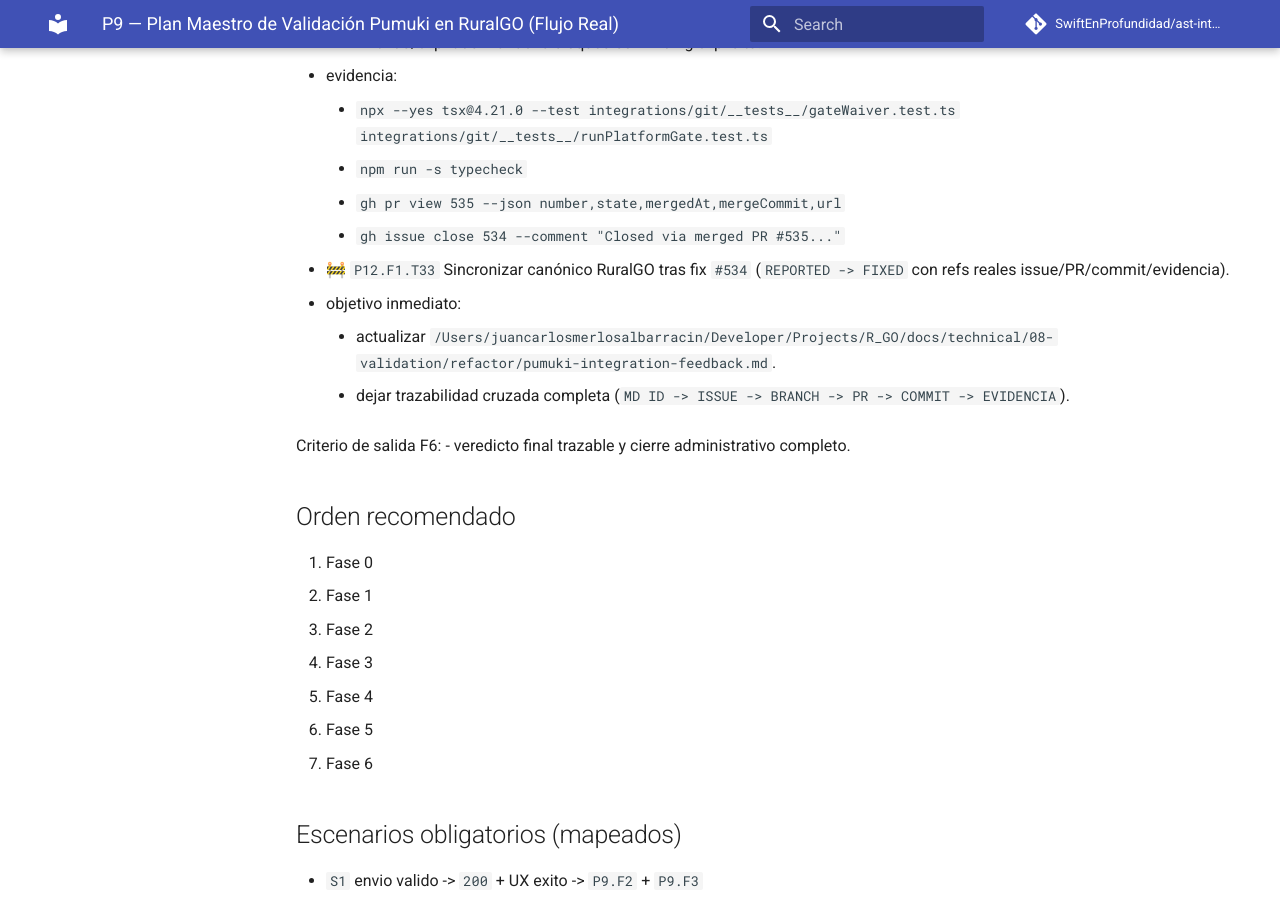
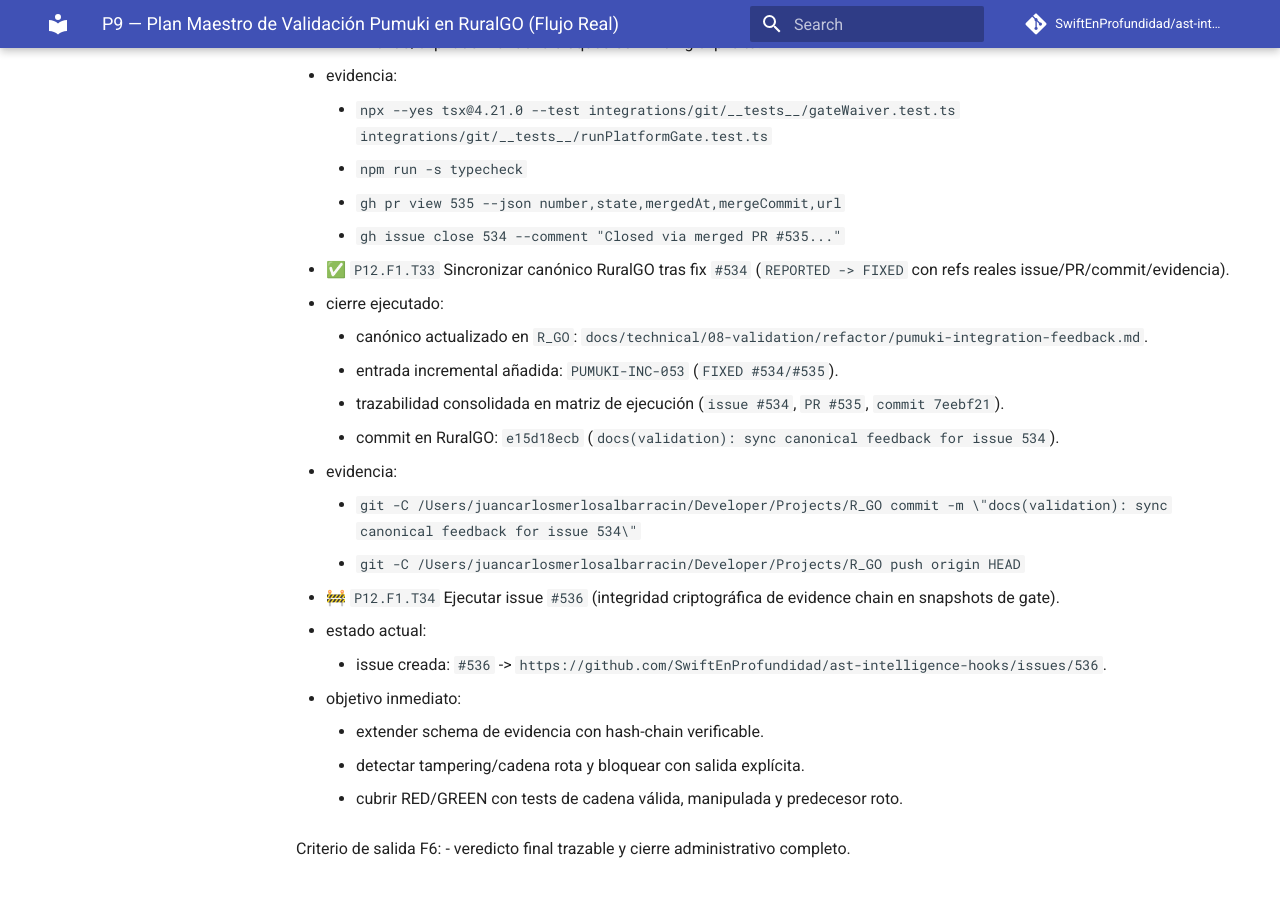
Before and after one commit to SwiftEnProfundidad/ast-intelligence-hooks, an MkDocs documentation site: the page built from docs/seguimiento-completo-validacion-ruralgo-03-03-2026.md, in a window 1280 px wide and 900 px high, scrolled down 41199 px. Built offline with MkDocs 1.6.1 and Material for MkDocs 9.7.7, drawn with Linux system fonts in a browser that asks for light colours; comment, search, counter and statistics services are not loaded.

Commit message:
docs(tracking): close T33 and activate T34

```diff
--- a/docs/seguimiento-completo-validacion-ruralgo-03-03-2026.md
+++ b/docs/seguimiento-completo-validacion-ruralgo-03-03-2026.md
@@ -1149,10 +1149,22 @@ Criterio de salida F5:
     - `npm run -s typecheck`
     - `gh pr view 535 --json number,state,mergedAt,mergeCommit,url`
     - `gh issue close 534 --comment "Closed via merged PR #535..."`
-- 🚧 `P12.F1.T33` Sincronizar canónico RuralGO tras fix `#534` (`REPORTED -> FIXED` con refs reales issue/PR/commit/evidencia).
+- ✅ `P12.F1.T33` Sincronizar canónico RuralGO tras fix `#534` (`REPORTED -> FIXED` con refs reales issue/PR/commit/evidencia).
+  - cierre ejecutado:
+    - canónico actualizado en `R_GO`: `docs/technical/08-validation/refactor/pumuki-integration-feedback.md`.
+    - entrada incremental añadida: `PUMUKI-INC-053` (`FIXED #534/#535`).
+    - trazabilidad consolidada en matriz de ejecución (`issue #534`, `PR #535`, `commit 7eebf21`).
+    - commit en RuralGO: `e15d18ecb` (`docs(validation): sync canonical feedback for issue 534`).
+  - evidencia:
+    - `git -C /Users/juancarlosmerlosalbarracin/Developer/Projects/R_GO commit -m \"docs(validation): sync canonical feedback for issue 534\"`
+    - `git -C /Users/juancarlosmerlosalbarracin/Developer/Projects/R_GO push origin HEAD`
+- 🚧 `P12.F1.T34` Ejecutar issue `#536` (integridad criptográfica de evidence chain en snapshots de gate).
+  - estado actual:
+    - issue creada: `#536` -> `https://github.com/SwiftEnProfundidad/ast-intelligence-hooks/issues/536`.
   - objetivo inmediato:
-    - actualizar `/Users/juancarlosmerlosalbarracin/Developer/Projects/R_GO/docs/technical/08-validation/refactor/pumuki-integration-feedback.md`.
-    - dejar trazabilidad cruzada completa (`MD ID -> ISSUE -> BRANCH -> PR -> COMMIT -> EVIDENCIA`).
+    - extender schema de evidencia con hash-chain verificable.
+    - detectar tampering/cadena rota y bloquear con salida explícita.
+    - cubrir RED/GREEN con tests de cadena válida, manipulada y predecesor roto.
 
 Criterio de salida F6:
 - veredicto final trazable y cierre administrativo completo.
```
Also changed, not shown: docs/registro-maestro-de-seguimiento.md (+1 -1 lines).
